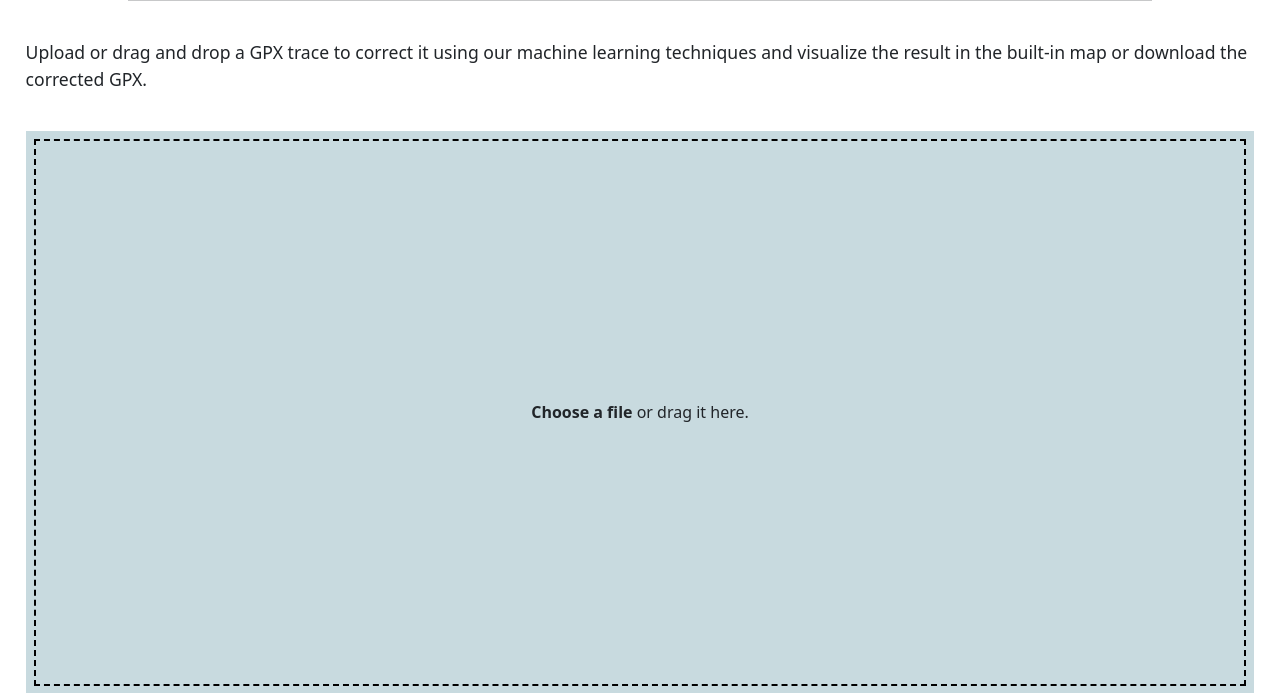
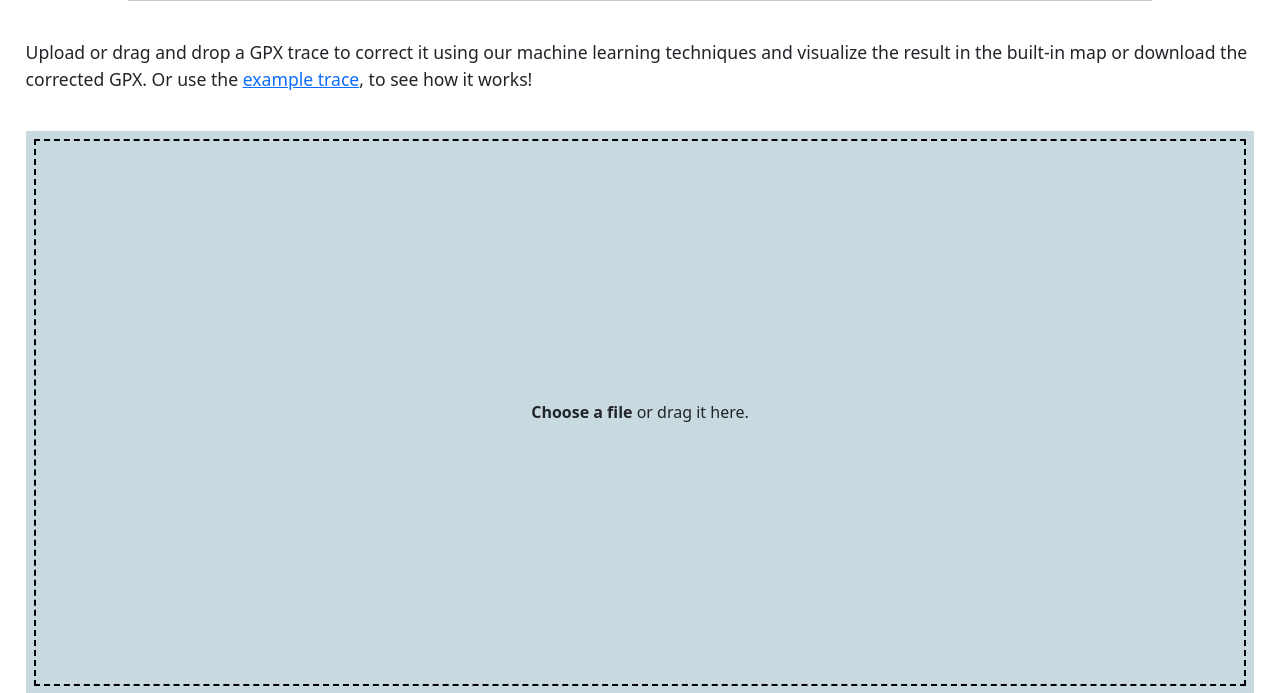
Before and after one commit to sbettid/GPSCleanWeb, a Flask app: page / in a window 1280 px wide. Shown: the part 80-773 px from the top of the page. Run offline with Flask 3, Linux system fonts and the light colour scheme; some libraries are stand-ins or nearby versions.

Commit message:
Add example trace

```diff
--- a/app.py
+++ b/app.py
@@ -1,11 +1,8 @@
-from flask import Flask, render_template, request, redirect, url_for
-import os
-import sys
-import uuid
-import re
+from flask import Flask, render_template, request
 from werkzeug.utils import secure_filename
 from gpsclean.main import main as gpsclean_main
 import tempfile
+import os
 
 __name__ = 'GPSClean'
 
@@ -17,66 +14,73 @@ def render_main():
 
     return render_template('main.html')
 
+@app.route("/correct_example_trace", methods=['GET'])
+def correct_example_trace():
+    with open("./test_traces/test_trace_cleaned.gpx", "r") as data:
+
+        corrected_trace = data.read()
+
+    with open("./test_traces/test_trace.gpx", "r") as data:
+
+        original_trace = data.read()
+
+    # clean files, we do not want left-overs
+    #temp_dir.cleanup()
+
+    corrected_trace = corrected_trace.replace('\n', ' ')
+    original_trace = original_trace.replace('\n', ' ')
+
+    return render_template('correct_trace.html', corrected_trace=corrected_trace, original_trace=original_trace, original_trace_name="test_trace")
+
+
 # correct trace page
 @app.route("/correct_trace", methods=['POST'])
 def correct_trace():
 
     # get trace file, if any
-    traceFileObject = request.files.get('trace')
+    trace_file = request.files.get('trace')
 
-    if traceFileObject is None:
+    if trace_file is None:
         return render_template('main.html')
 
     # create temporary directory
     temp_dir = tempfile.TemporaryDirectory()
 
-
-    # generate random UUID
-    userUUID = str(uuid.uuid4())
-
-    # generate random UUID
-    userUUID = str(uuid.uuid4())
     # get file name
-    filename = traceFileObject.filename
+    filename = trace_file.filename
 
     if filename == "":
         filename = "trace"
 
-    print(f"FIle {traceFileObject}")
-
-    print(f"Original filename {filename}")
-
     # sanitize it
-    safeFileName = secure_filename(filename)
-
-    print(f"Sanitized filename {safeFileName}")
+    safe_filename = secure_filename(filename)
 
     # temporary output path
-    temporaryTracePath = os.path.join(temp_dir.name, safeFileName)
+    original_trace_filepath = os.path.join(temp_dir.name, safe_filename)
 
     # save trace file to temporary folder, using uuid + filename
-    traceFileObject.save(temporaryTracePath)
+    trace_file.save(original_trace_filepath)
 
-    print(f"File saved in {temporaryTracePath}")
+    print(f"File saved in {original_trace_filepath}")
 
     # correct the trace using GPSClean package
-    gpsclean_main([temporaryTracePath])
+    gpsclean_main([original_trace_filepath])
 
     # get corrected trace as string
-    correctedFilePath = os.path.splitext(temporaryTracePath)[0] + "_cleaned.gpx"
+    corrected_trace_path = os.path.splitext(original_trace_filepath)[0] + "_cleaned.gpx"
 
-    with open(correctedFilePath, "r") as data:
+    with open(corrected_trace_path, "r") as data:
 
-        correctedTraceMultiLine = data.read()
+        corrected_trace = data.read()
 
-    with open(temporaryTracePath, "r") as data:
+    with open(original_trace_filepath, "r") as data:
 
         original_trace = data.read()
 
     # clean files, we do not want left-overs
-    temp_dir.cleanup()
-    correctedTrace = correctedTraceMultiLine.replace('\n', ' ')
+    #temp_dir.cleanup()
+
+    corrected_trace = corrected_trace.replace('\n', ' ')
     original_trace = original_trace.replace('\n', ' ')
 
-    # print(correctedTrace)
-    return render_template('correct_trace.html', corrected_trace=correctedTrace, original_trace=original_trace)
+    return render_template('correct_trace.html', corrected_trace=corrected_trace, original_trace=original_trace, original_trace_name=os.path.splitext(original_trace_filepath)[0])
--- a/static/js/drag_drop.js
+++ b/static/js/drag_drop.js
@@ -10,12 +10,13 @@ $('.box__file').on('click', function(e) {
 $form.on('click', function(e) {
     $('.box__file').trigger('click');
 });
+var fileInput = $('.box #file');
 
 function submit_form() {
     $form.submit();
 }
 
-var fileInput = $('.box #file');
+
 
 var droppedFiles = null;
 // prevent default behaviour on drag and drop events
@@ -54,9 +55,9 @@ $form.on('drag dragstart dragend dragover dragenter dragleave drop', function(e)
         return;
     }
 
-    fileInput.value = droppedFiles;
+    fileInput.files = droppedFiles;
 
     console.log(fileInput);
 
-    //$form.submit();
+    $form.submit();
 });
--- a/templates/correct_trace.html
+++ b/templates/correct_trace.html
@@ -33,7 +33,8 @@
         <script>
             var correctedTrace = '{{ corrected_trace | safe }}';
             var originalTrace = '{{ original_trace | safe }}';
-            visualize_corrected_trace(correctedTrace, originalTrace);
+            var originalTraceName = '{{ original_trace_name }}';
+            visualize_corrected_trace(correctedTrace, originalTrace, originalTraceName);
         </script>
     </body>
 </html>
--- a/templates/main.html
+++ b/templates/main.html
@@ -13,7 +13,7 @@
 
         <p class="text">
             Upload or drag and drop a GPX trace to correct it using our machine learning techniques and visualize the
-            result in the built-in map or download the corrected GPX.
+            result in the built-in map or download the corrected GPX. Or use the <a href="/correct_example_trace">example trace</a>, to see how it works!
         </p>
 
         <form class="box" method="post" action="/correct_trace" enctype="multipart/form-data">
```
Also changed, not shown: static/js/visualize_corrected_trace.js (+5 -5 lines).
